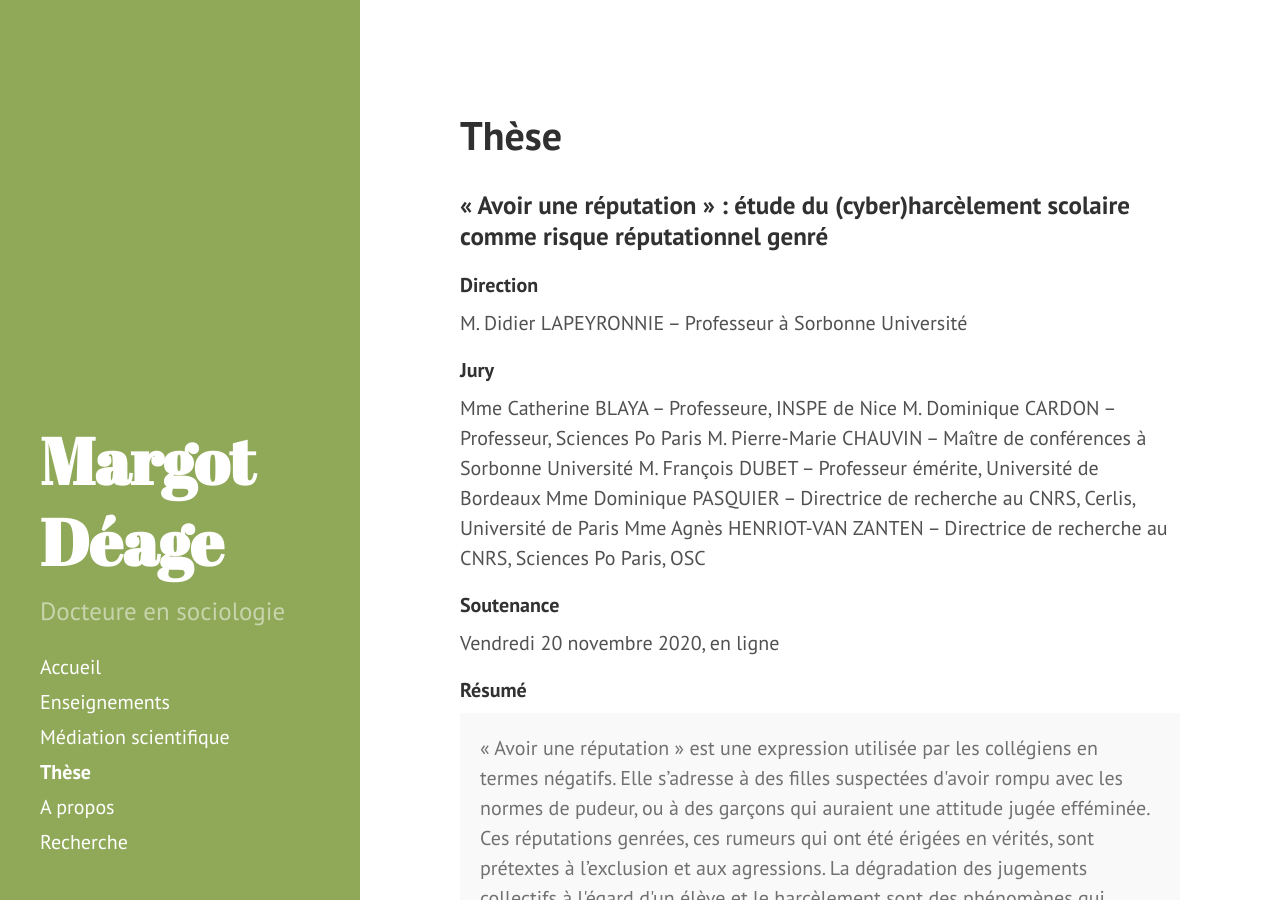
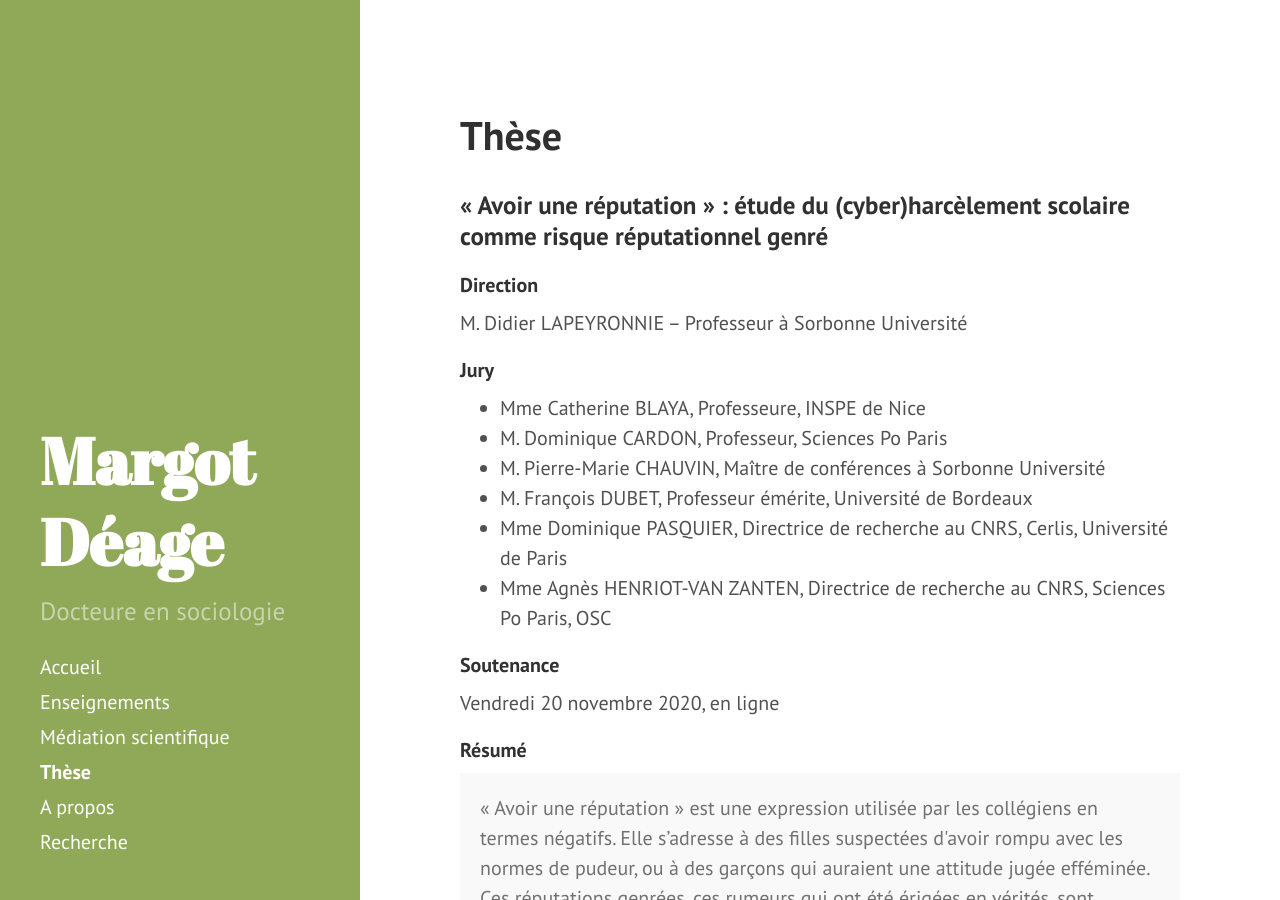
Before and after one commit to margotdeage/margotdeage.github.io, a Jekyll site: the page built from Thèse.md, in a window 1280 px wide and 900 px high. Built offline with Jekyll 4.4.1, drawn with Linux system fonts in a browser that asks for light colours.

```diff
--- a/Thèse.md
+++ b/Thèse.md
@@ -9,12 +9,12 @@ title: Thèse
 M. Didier LAPEYRONNIE – Professeur à Sorbonne Université
 
 ##### Jury
-Mme Catherine BLAYA – Professeure, INSPE de Nice
-M. Dominique CARDON – Professeur, Sciences Po Paris
-M. Pierre-Marie CHAUVIN – Maître de conférences à Sorbonne Université
-M. François DUBET – Professeur émérite, Université de Bordeaux
-Mme Dominique PASQUIER – Directrice de recherche au CNRS, Cerlis, Université de Paris
-Mme Agnès HENRIOT-VAN ZANTEN – Directrice de recherche au CNRS, Sciences Po Paris, OSC
+* Mme Catherine BLAYA, Professeure, INSPE de Nice
+* M. Dominique CARDON, Professeur, Sciences Po Paris
+* M. Pierre-Marie CHAUVIN, Maître de conférences à Sorbonne Université
+* M. François DUBET, Professeur émérite, Université de Bordeaux
+* Mme Dominique PASQUIER, Directrice de recherche au CNRS, Cerlis, Université de Paris
+* Mme Agnès HENRIOT-VAN ZANTEN, Directrice de recherche au CNRS, Sciences Po Paris, OSC
 
 ##### Soutenance
 Vendredi 20 novembre 2020, en ligne
```
